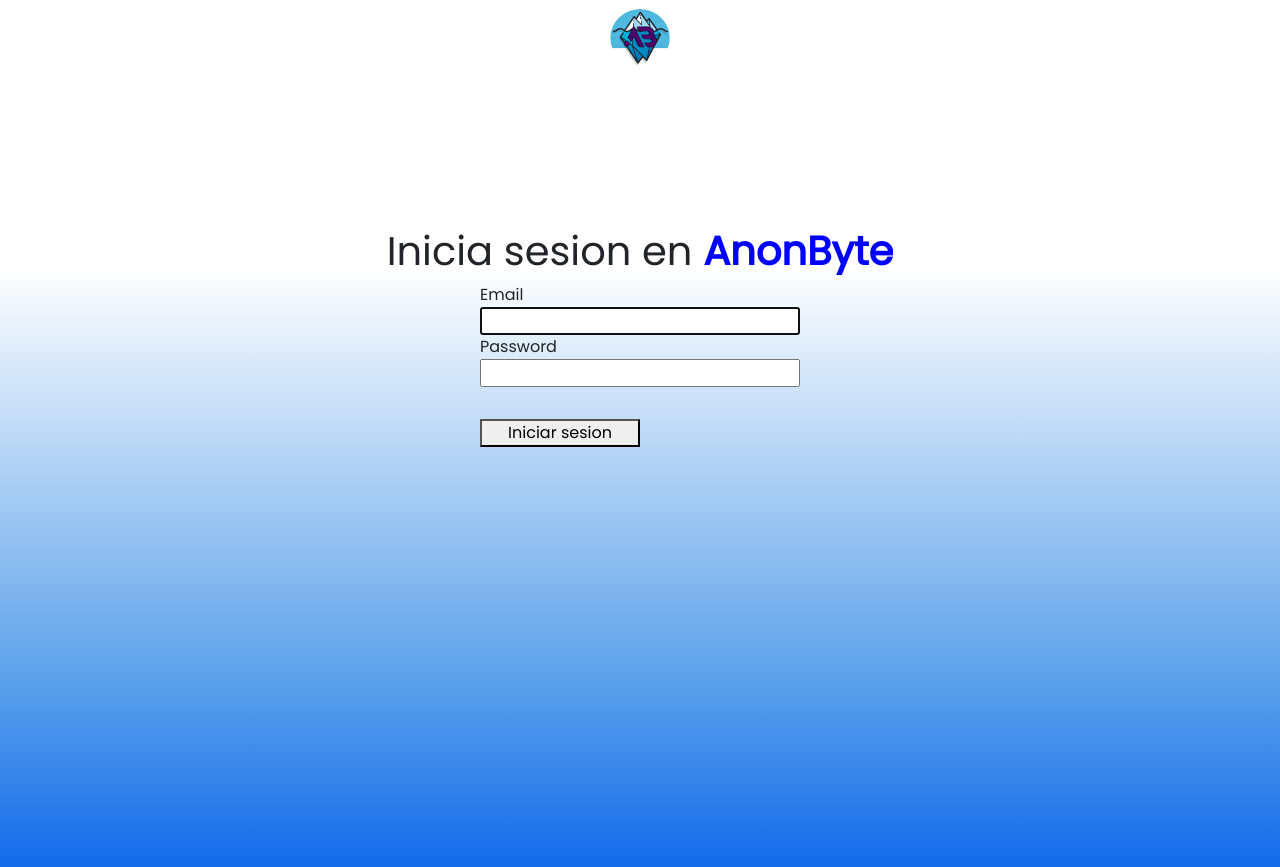
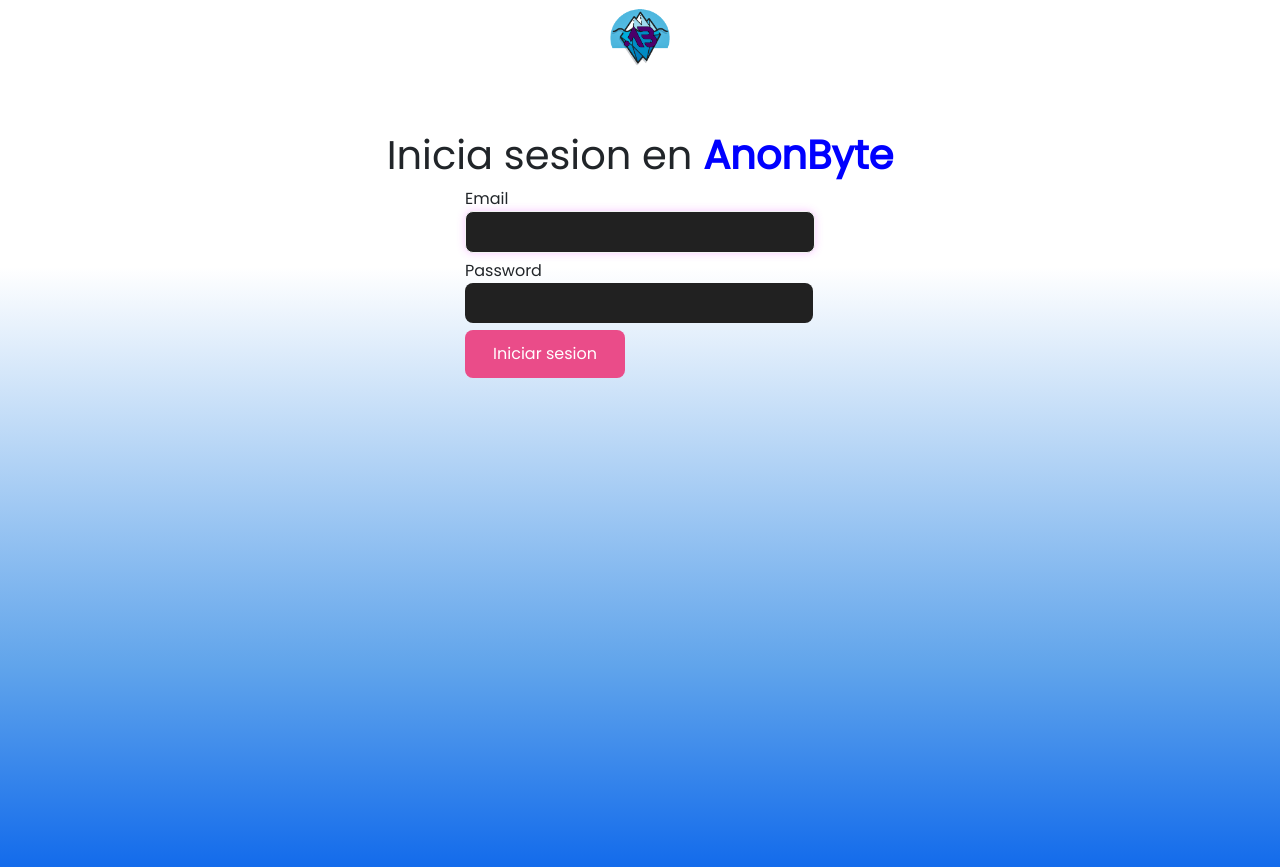
Before and after one commit to AndreuSeg/AnonByte, a PHP site: page /login.php in a window 1280 px wide. Run offline with PHP 8.4, Linux system fonts and the light colour scheme.

Commit message:
Cambios varios

```diff
--- a/css/style.css
+++ b/css/style.css
@@ -4,13 +4,11 @@
 	margin: 0;
 	padding: 0;
 	font-family: 'Poppins', sans-serif;
-	overflow-x: hidden;
 }
 
 .padre {
+	height: 100vh;
 	display: flex;
-	width: 100vw;
-	height: 100vh;
 	background: rgb(255, 255, 255);
 	background: linear-gradient(180deg, rgba(255, 255, 255, 1) 25%, rgba(96, 164, 235, 1) 75%, rgba(19, 107, 235, 1) 100%);
 }
@@ -67,19 +65,16 @@ nav img {
 	text-decoration: none;
 	padding: 1rem;
 }
+
 /* Hasta aqui esta estilado del index */
 
 /* Empieza el estilado de la pagina de register*/
 .register {
 	width: 100vw;
 	display: flex;
-	margin-top: 10rem;
+	margin-top: 4rem;
 	flex-direction: column;
 	align-items: center;
-}
-
-.register>h1 {
-	overflow-y: hidden;
 }
 
 .register>h1>span {
@@ -90,29 +85,57 @@ nav img {
 .section-inputs {
 	display: flex;
 	flex-direction: column;
+	gap: 0.4rem;
 }
 
 .section-inputs>label>input {
 	display: block;
+	background-color: #212121;
+    border: none;
+    padding: 0.5rem 1rem;
+    border-radius: 0.5rem;
+    outline: none;
+    transition: background-color 0.2s, border 0.2s, box-shadow 0.2s;
+    color: white;
+}
+
+.section-inputs>label>input:hover {
+    background-color: #454045;
+	border: solid 0.1rem #f3f3f4;
+    box-shadow: 0 0 0.5rem #eb50ff4f;
+}
+
+.section-inputs>label>input:focus {
+    background-color: #212121;
+    border: solid 0.1rem #f3f3f4;
+    color: white;
+    box-shadow: 0 0 0.5rem #eb50ff4f;
 }
 
 .section-inputs>button {
-	margin-top: 2rem;
 	max-width: 10rem;
+	background-color: #ea4c89;
+    color: white;
+    text-align: center;
+    cursor: pointer;
+    padding: 0.75rem;
+    border: none;
+    border-radius: 0.5rem;
 }
+
+.section-inputs>button:hover {
+    opacity: 0.75;
+}
+
 /* Acaba el estilado de la pagina de register */
 
 /* Empieza el estilado de la pagina de login */
 .login {
 	width: 100vw;
 	display: flex;
-	margin-top: 10rem;
+	margin-top: 4rem;
 	flex-direction: column;
 	align-items: center;
-}
-
-.login>h1 {
-	overflow-y: hidden;
 }
 
 .login>h1>span {
@@ -123,14 +146,56 @@ nav img {
 .section-inputs {
 	display: flex;
 	flex-direction: column;
+	gap: 0.4rem;
 }
 
 .section-inputs>label>input {
 	display: block;
+	background-color: #212121;
+    border: none;
+    padding: 0.5rem 1rem;
+    border-radius: 0.5rem;
+    outline: none;
+    transition: background-color 0.2s, border 0.2s, box-shadow 0.2s;
+    color: white;
+}
+
+.section-inputs>label>input:hover {
+    background-color: #454045;
+	border: solid 0.1rem #f3f3f4;
+    box-shadow: 0 0 0.5rem #eb50ff4f;
+}
+
+.section-inputs>label>input:focus {
+    background-color: #212121;
+    border: solid 0.1rem #f3f3f4;
+    color: white;
+    box-shadow: 0 0 0.5rem #eb50ff4f;
 }
 
 .section-inputs>button {
-	margin-top: 2rem;
 	max-width: 10rem;
+	background-color: #ea4c89;
+    color: white;
+    text-align: center;
+    cursor: pointer;
+    padding: 0.75rem;
+    border: none;
+    border-radius: 0.5rem;
 }
+
+.section-inputs>button:hover {
+    opacity: 0.75;
+}
+
 /* Acaba el estilado de la pagina de login */
+
+/* Empieza el estilado de la pagina de dashboard.php */
+.panel-user {
+	display: flex;
+    flex-direction: column;
+    align-items: flex-start;
+    justify-content: space-evenly;
+    width: 100vw;
+	margin-left: 2rem;
+}
--- a/include/navbar.php
+++ b/include/navbar.php
@@ -1,5 +1,5 @@
 <nav>
-    <a href="../index.php">
+    <a href="./index.php">
         <img src="./static/img/logo.png" alt="logo">
     </a>
     <ul class="menu-horizontal">
--- a/login.php
+++ b/login.php
@@ -56,7 +56,7 @@ if ($_SERVER["REQUEST_METHOD"] == "POST") {
                     <span>Password</span>
                     <input type="password" name="password" id="password" type="password" autofocus>
                 </label>
-                <button type="submit">Iniciar sesion</button>
+                <button type="submit" class="submit-btn">Iniciar sesion</button>
             </form>
         </div>
     </div>
```
Also changed, not shown: dashboard.php (+28 -0 lines).
